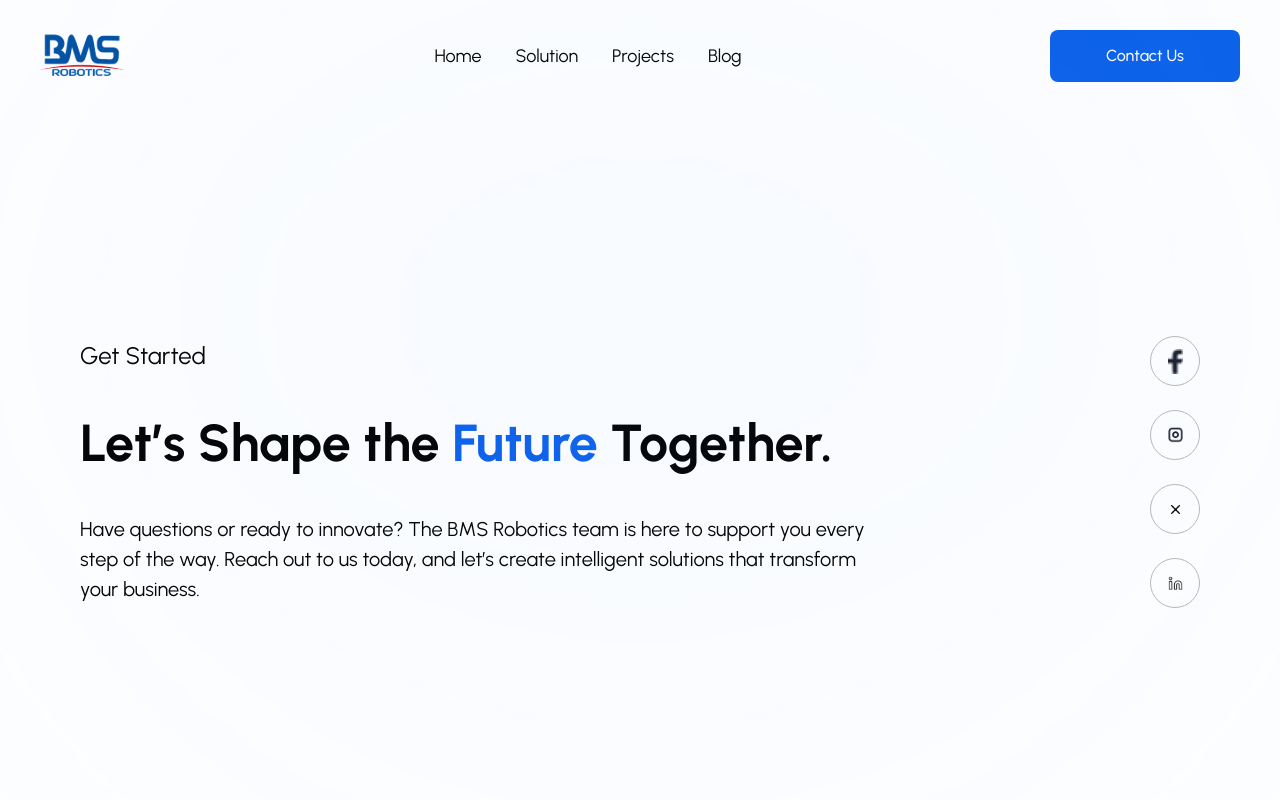
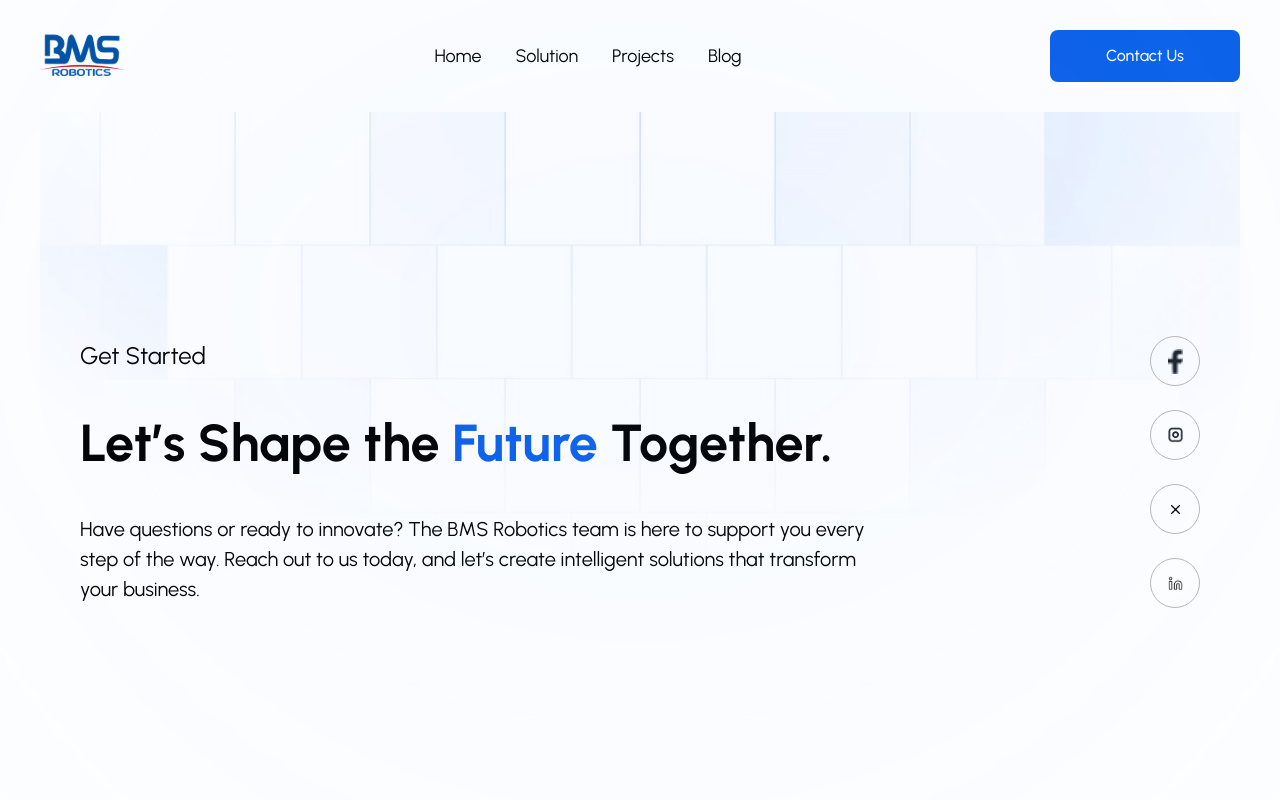
Before and after one commit to Tafhim-87/BMS-robotics, a Next.js app: page /contactUs in a window 1280 px wide. Shown: the top 800 px of the page. Built offline with nearby package versions, Linux system fonts and the light colour scheme.

Commit message:
nav prob

```diff
--- a/src/Components/blog/WhiteNavbar.jsx
+++ b/src/Components/blog/WhiteNavbar.jsx
@@ -52,9 +52,7 @@ const WhiteNavbaar = () => {
               key={index}
               href={item.link}
               className={`text-lg text-[#ffffff] transition-colors ${
-                pathname === item.link
-                  ? "font-semibold"
-                  : "hover:text-[#9e9e9e]"
+                pathname === item.link ? "font-semibold" : "font-normal"
               }`}
             >
               {item.bar}
@@ -70,7 +68,7 @@ const WhiteNavbaar = () => {
         >
           <Link
             href="/contactUs"
-            className="hidden lg:flex justify-center items-center text-[#0B61EA] font-medium bg-[#ffffff] rounded-lg w-[190px] p-[14px] active:scale-95 hover:bg-blue-700 transition-colors"
+            className="hidden lg:flex justify-center items-center text-[#0B61EA] font-medium bg-[#ffffff] rounded-lg w-[190px] p-[14px] active:scale-95"
           >
             Contact Us
           </Link>
--- a/src/Components/contactUs/ContactHero.jsx
+++ b/src/Components/contactUs/ContactHero.jsx
@@ -7,6 +7,7 @@ import img2 from "@/assets/imgs/contactForm/icn2.png";
 import img3 from "@/assets/imgs/contactForm/icn3.png";
 import img4 from "@/assets/imgs/contactForm/icn4.png";
 import img5 from "@/assets/imgs/contactForm/icn5.png";
+import Bg from "@/assets/imgs/hero/gridBg.jpeg";
 
 const icons = [img2, img3, img4, img5];
 
@@ -29,11 +30,18 @@ const childVariants = {
 const ContactHero = () => {
   return (
     <motion.div
-      className="w-full flex justify-center items-center mb-20 md:mb-0"
+      className="w-full flex justify-center items-center mb-20 md:mb-0 relative"
       initial="hidden"
       animate="visible"
       variants={containerVariants}
     >
+      <Image
+        src={Bg}
+        alt=""
+        width={1440}
+        height={800}
+        className="absolute inset-0 top-0 md:top-0 left-0 w-full h-full"
+      />
       <div className="container relative flex flex-col md:flex-row items-center md:justify-between justify-center gap-5 max-w-[1440px] md:px-10 md:h-[90vh]">
         <div className="bg-[#6FA6FD]/20 blur-[400px] rounded-full inset-0 z-0 w-full h-[400px] absolute"></div>
 
--- a/src/Components/home/Hero.jsx
+++ b/src/Components/home/Hero.jsx
@@ -32,7 +32,7 @@ const Hero = () => {
         className="absolute inset-0 top-0 md:top-0 left-0 w-full h-full"
       />
       ;
-      <div className="container flex flex-col gap-[30px] md:gap-[60px] mt-10 md:mt-20 z-10 max-w-[1440px] px-4">
+      <div className="container flex flex-col gap-[30px] md:gap-[60px] mt-10 md:mt-20 z-10 max-w-[1440px]">
         {/* Text Content */}
         <motion.div
           className="text-center w-full flex flex-col gap-2 justify-center items-center"
--- a/src/Components/solutions/SolutionsHero.jsx
+++ b/src/Components/solutions/SolutionsHero.jsx
@@ -59,7 +59,7 @@ const SolutionsHero = () => {
       </motion.div>
 
       {/* Content Container */}
-      <div className="container max-w-[1440px] flex flex-col z-10 px-4 sm:px-8 md:px-16">
+      <div className="container max-w-[1440px] flex flex-col z-10 px-0 sm:px-8 md:px-16">
         {/* Text Content */}
         <motion.div
           variants={containerVariants}
--- a/src/app/(pages)/solution/layout.jsx
+++ b/src/app/(pages)/solution/layout.jsx
@@ -14,7 +14,6 @@ export default function Layout({ children }) {
     <div className="min-h-screen flex flex-col px-4">
       {!isBlogPage && <NavBar />}
       <main className="flex-1">{children}</main>
-      {!isBlogPage && <Footer />}
     </div>
   );
 }
```
